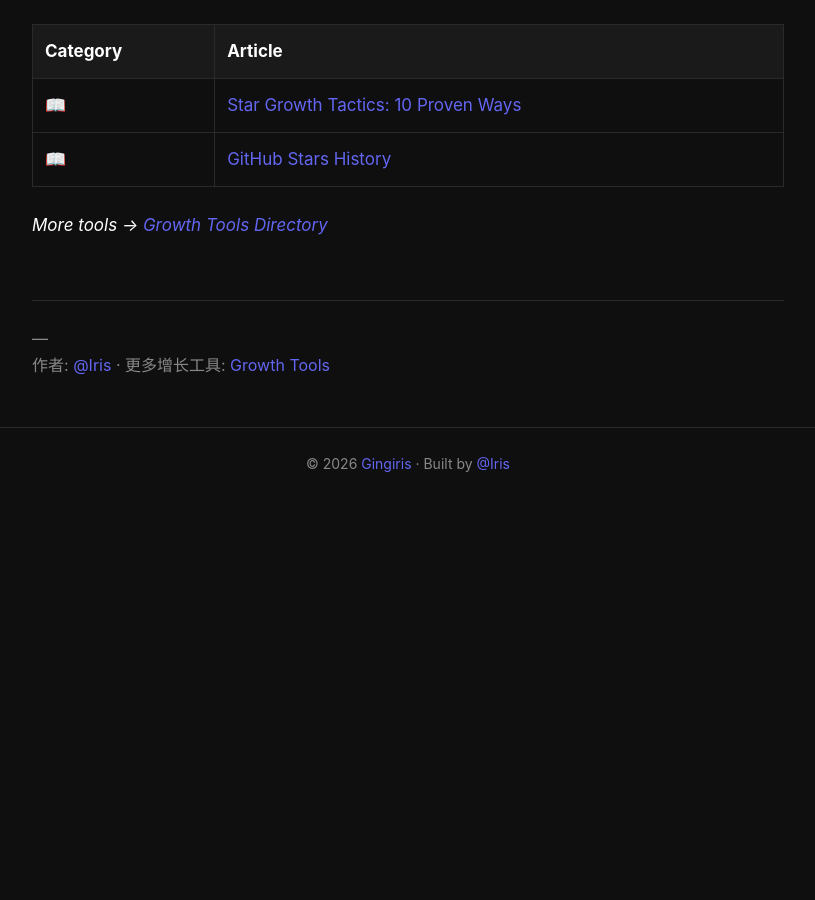
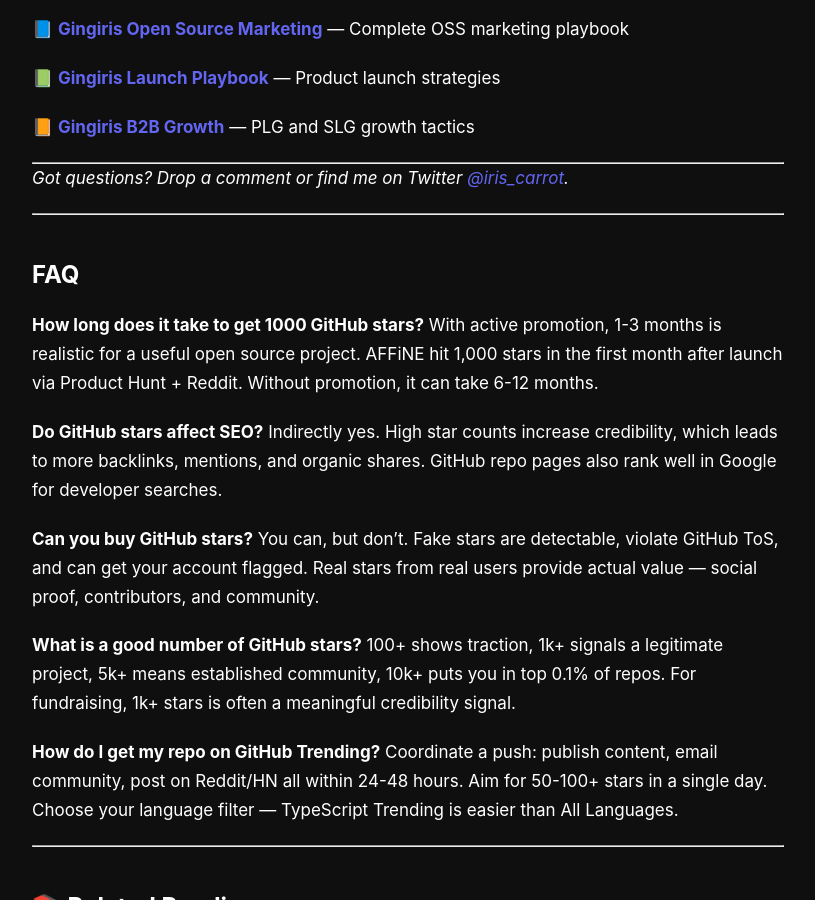
Before and after one commit to Gingiris/growth-tools, a Jekyll site: the page built from _posts/2026-03-25-how-to-get-more-github-stars-the-definitive-guide-33k-stars-case-study.md, in a window 1280 px wide and 900 px high, scrolled down 11076 px. Shown: the whole window, without its empty margins (232-1047 px from the left). Built offline with Jekyll 4.4.1, drawn with Linux system fonts in a browser that asks for light colours; before the commit the page ends 11576 px from its top, so only the background shows below that; some of the changed text lies outside the part shown.

Commit message:
seo: add FAQ section and frontmatter schema to 2026-03-25-how-to-get-more-github-stars-the-definitive-guide-33k-stars-case-study.md

```diff
--- a/_posts/2026-03-25-how-to-get-more-github-stars-the-definitive-guide-33k-stars-case-study.md
+++ b/_posts/2026-03-25-how-to-get-more-github-stars-the-definitive-guide-33k-stars-case-study.md
@@ -5,8 +5,29 @@
 canonical_url: https://gingiris.github.io/growth-tools/blog/2026/03/how-to-get-more-github-stars-the-definitive-guide-33k-stars-case-study/
 image: "https://gingiris.github.io/growth-tools/assets/images/blog-github-stars.jpg"
 description: "Complete guide to growing GitHub stars for open source projects. Real tactics from AFFiNE's journey from 0 to 33,000 stars in 18 months."
+faq:
+  - q: "How long does it take to get 1000 GitHub stars?"
+    a: "With active promotion, 1-3 months is realistic for a useful open source project. AFFiNE hit 1,000 stars in the first month after launch via Product Hunt + Reddit. Without promotion, it can take 6-12 months."
+  - q: "Do GitHub stars affect SEO?"
+    a: "Indirectly yes. High star counts increase credibility, which leads to more backlinks, mentions, and organic shares. GitHub repo pages also rank well in Google for developer searches."
+  - q: "Can you buy GitHub stars?"
+    a: "You can, but don't. Fake stars are detectable, violate GitHub ToS, and can get your account flagged. Real stars from real users provide actual value — social proof, contributors, and community."
+  - q: "What is a good number of GitHub stars?"
+    a: "100+ shows traction, 1k+ signals a legitimate project, 5k+ means established community, 10k+ puts you in top 0.1% of repos. For fundraising, 1k+ stars is often a meaningful credibility signal."
+  - q: "How do I get my repo on GitHub Trending?"
+    a: "Coordinate a push: publish content, email community, post on Reddit/HN all within 24-48 hours. Aim for 50-100+ stars in a single day. Choose your language filter — TypeScript Trending is easier than All Languages."
 ---
 # How to Get More GitHub Stars: The Definitive Guide
+
+## TL;DR
+
+- Growing from 0 to 33K GitHub stars in 18 months required a consistent system, not luck
+- First 100 stars: tap your personal network and online communities
+- 100 to 1K: content marketing + distribution across Dev.to, Reddit, and HN
+- 1K+: optimize for GitHub Trending by coordinating star spikes
+- Consistency beats virality — weekly content compounds over time
+
+---
 
 We grew AFFiNE from **0 to 33,000 GitHub stars** in 18 months. This guide covers every tactic we used — what worked, what failed, and what actually moves the needle.
 
@@ -342,6 +363,25 @@
 
 ---
 
+## FAQ
+
+**How long does it take to get 1000 GitHub stars?**
+With active promotion, 1-3 months is realistic for a useful open source project. AFFiNE hit 1,000 stars in the first month after launch via Product Hunt + Reddit. Without promotion, it can take 6-12 months.
+
+**Do GitHub stars affect SEO?**
+Indirectly yes. High star counts increase credibility, which leads to more backlinks, mentions, and organic shares. GitHub repo pages also rank well in Google for developer searches.
+
+**Can you buy GitHub stars?**
+You can, but don't. Fake stars are detectable, violate GitHub ToS, and can get your account flagged. Real stars from real users provide actual value — social proof, contributors, and community.
+
+**What is a good number of GitHub stars?**
+100+ shows traction, 1k+ signals a legitimate project, 5k+ means established community, 10k+ puts you in top 0.1% of repos. For fundraising, 1k+ stars is often a meaningful credibility signal.
+
+**How do I get my repo on GitHub Trending?**
+Coordinate a push: publish content, email community, post on Reddit/HN all within 24-48 hours. Aim for 50-100+ stars in a single day. Choose your language filter — TypeScript Trending is easier than All Languages.
+
+---
+
 ## 📚 Related Reading
 
 | Category | Article |
```
